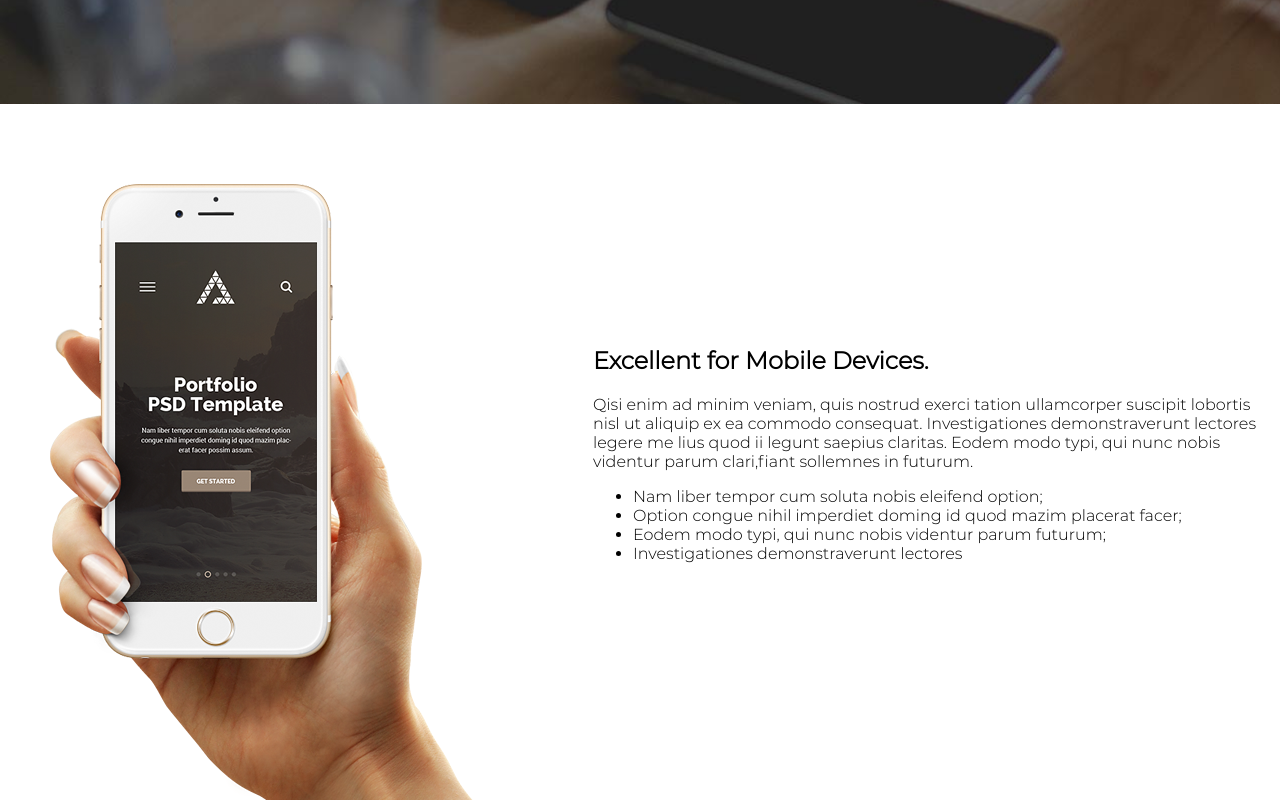
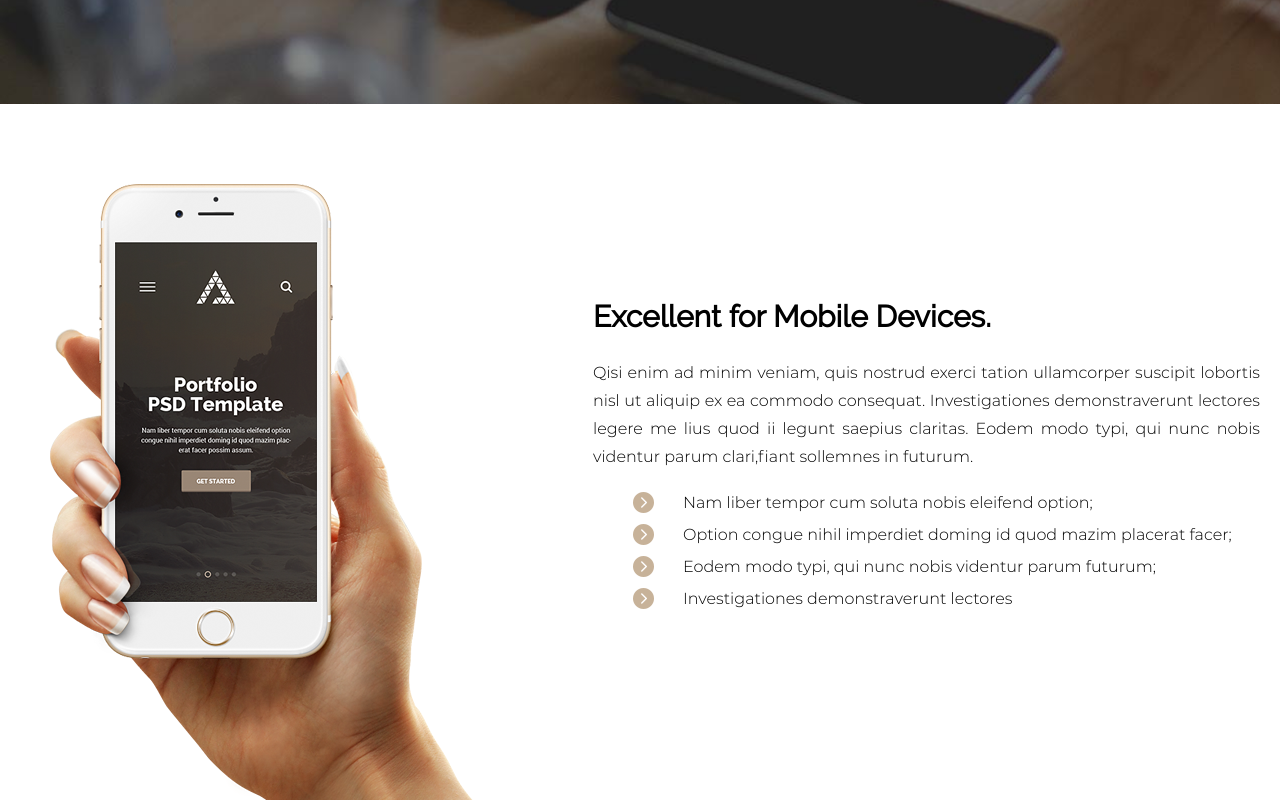
Before and after one commit to YanVI9/site_7, a plain HTML site: page index.html in a window 1280 px wide. Shown: the part 3720-4520 px from the top of the page. Drawn offline with Linux system fonts and the light colour scheme.

Commit message:
Добавил css для текста

```diff
--- a/css/style.css
+++ b/css/style.css
@@ -531,3 +531,25 @@ body, h1 {
     flex-basis: 667px;
     padding-right: 20px;
 }
+
+.mobileDevice__caption {
+    font-size: 30px;
+    font-family: 'Raleway';
+    font-weight: 800;
+}
+
+.mobileDevice__text {
+    text-align: justify;
+    line-height: 28px;
+    font-size: 16px;
+}
+
+.mobileDevice__list {
+    list-style: none;
+}
+
+.list__item {
+    background: url('../img/list-image.png') left center no-repeat;
+    line-height: 32px;
+    padding-left: 50px;
+}
```
Also changed, not shown: img/list-image.png (added).
